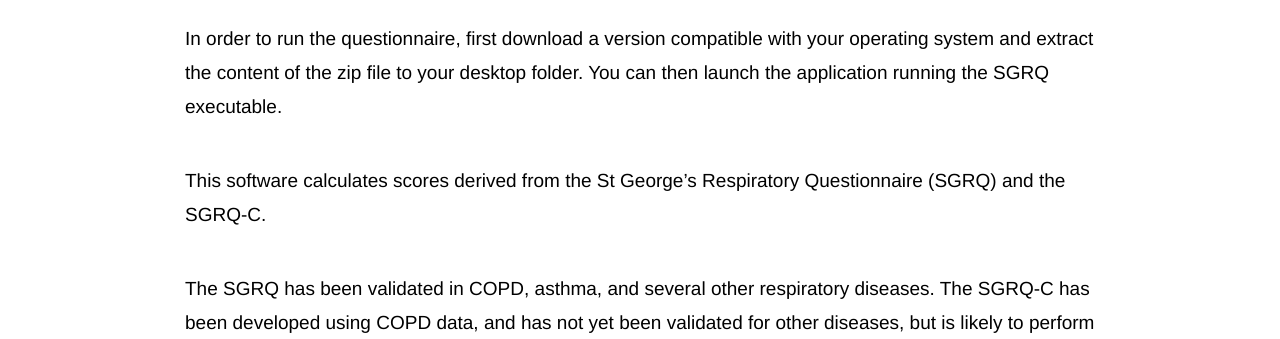
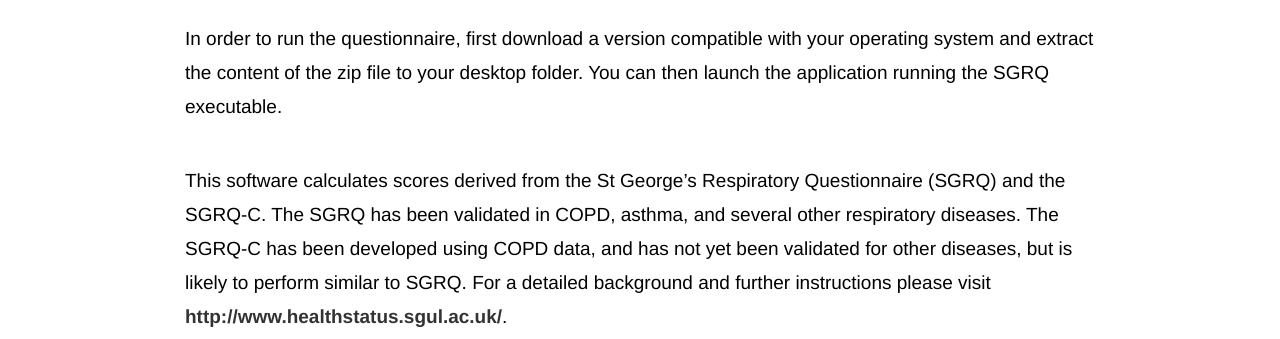
Before and after one commit to SGRQ/sgrq.github.io, a plain HTML site: page index.html in a window 1280 px wide. Shown: the part 461-800 px from the top of the page. Drawn offline with Linux system fonts and the light colour scheme.

Commit message:
text position

```diff
--- a/index.html
+++ b/index.html
@@ -31,7 +31,7 @@
         <a class="download" title="download Linux 64-bit version" href="https://github.com/SGRQ/sgrq/releases/download/v1.0.0/SGRQ-linux-x64.zip"><i class="icon linux"></i><span>Linux 64-bit</span></a>
       </div>
       <p>In order to run the questionnaire, first download a version compatible with your operating system and extract the content of the zip file to your desktop folder. You can then launch the application  running the SGRQ executable.</p>
-      <p>This software calculates scores derived from the St George’s Respiratory Questionnaire (SGRQ) and the SGRQ-C.</p><p>The SGRQ has been validated in COPD, asthma, and several other respiratory diseases. The SGRQ-C has been developed using COPD data, and has not yet been validated for other diseases, but is likely to perform similar to SGRQ. For a detailed background and further instructions please visit <a target="_blank" title="healthstatus homepage" href="http://www.healthstatus.sgul.ac.uk/">http://www.healthstatus.sgul.ac.uk/</a>.</p><p>Both questionnaires have three components: Symptoms (quantifying distress due to respiratory symptoms), activity (the effect of disturbances to mobility and physical activity), and impact (psychosocial impact of disease). A total score provides a global estimate of the respiratory health. The scoring range from 0 to 100 for each component, where a higher number is indicative of poorer health. For the SGRQ, a four unit change has been established as clinically relevant.</p>
+      <p>This software calculates scores derived from the St George’s Respiratory Questionnaire (SGRQ) and the SGRQ-C. The SGRQ has been validated in COPD, asthma, and several other respiratory diseases. The SGRQ-C has been developed using COPD data, and has not yet been validated for other diseases, but is likely to perform similar to SGRQ. For a detailed background and further instructions please visit <a target="_blank" title="healthstatus homepage" href="http://www.healthstatus.sgul.ac.uk/">http://www.healthstatus.sgul.ac.uk/</a>.</p><p>Both questionnaires have three components: Symptoms (quantifying distress due to respiratory symptoms), activity (the effect of disturbances to mobility and physical activity), and impact (psychosocial impact of disease). A total score provides a global estimate of the respiratory health. The scoring range from 0 to 100 for each component, where a higher number is indicative of poorer health. For the SGRQ, a four unit change has been established as clinically relevant.</p>
 
       <h4>Authors</h4>
       <ul>
```
